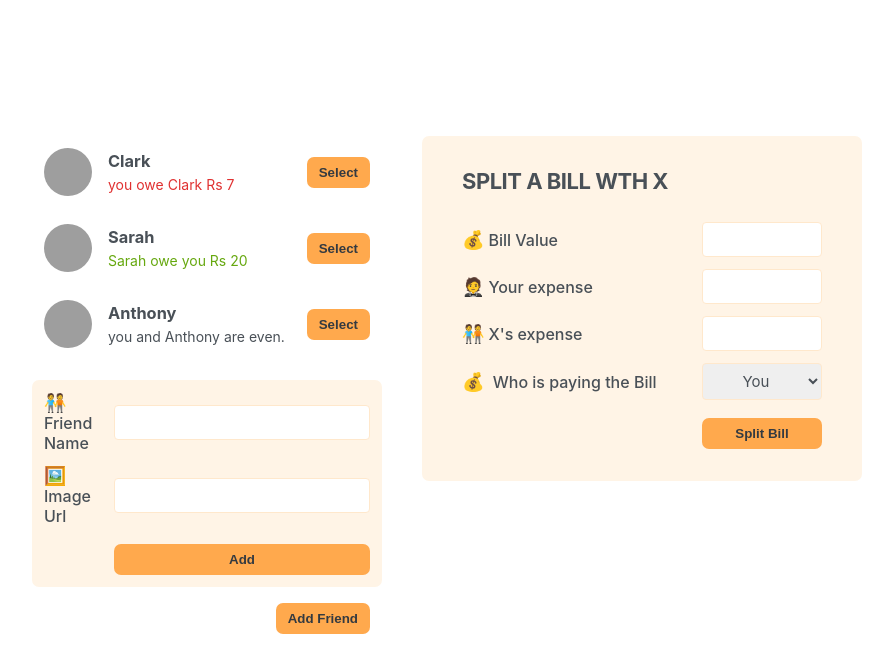
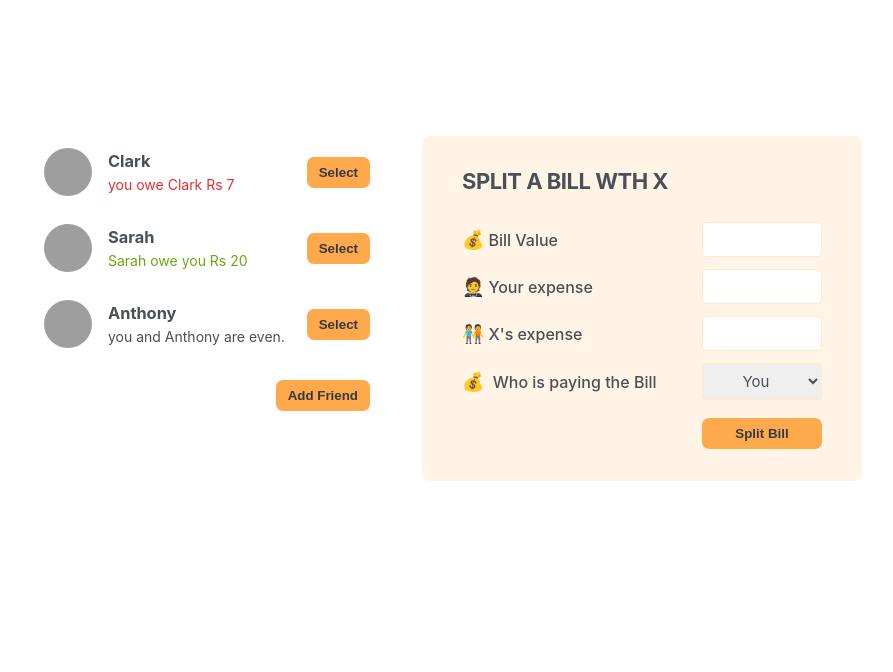
Before and after one commit to developer-akshay/eat-n-split-React-Js, a React (Create React App) app: page / in a window 1280 px wide. Shown: the top 672 px of the page, without its empty margins (193-1086 px from the left). Built offline with nearby package versions, Linux system fonts and the light colour scheme; grey boxes are pictures that could not be loaded.

Commit message:
made add form dynamic on clicking ass it expand form on close it closes form

```diff
--- a/src/App.js
+++ b/src/App.js
@@ -1,3 +1,5 @@
+import { useState } from "react";
+
 const initialFriends = [
   {
     id: 118836,
@@ -19,15 +21,28 @@ const initialFriends = [
   },
 ];
 
-
+function Button ({children,onClick}){
+  return <button className="button" onClick={onClick} >{children}</button>
+}
 
 function App() {
+  const [showAddFriend,setShowAddFriend]=useState(false);
+
+  const handleShowAddFriend = () => {
+    setShowAddFriend((show)=>!show)
+  }
+
   return (
     <div className="app">
       <div className="sidebar">
         <FriendList />
-        <FormAddFriend />
-        <Button>Add Friend</Button>
+        {showAddFriend && <FormAddFriend />}
+        {/* {showAddFriend?
+        <Button onClick={handleShowAddFriend}>Close</Button>:
+        <Button onClick={handleShowAddFriend}>Add Friend</Button>
+        } */}
+        <Button onClick={handleShowAddFriend}>{showAddFriend?'Close':'Add Friend'}</Button>
+
 
       </div>
       <FormSplitBill />
@@ -76,10 +91,6 @@ function  Friend ({friend}){
     )
 }
 
-function Button ({children}){
-  return <button className="button">{children}</button>
-}
-
 function FormAddFriend(){
   return(
     <form className="form-add-friend">
```
